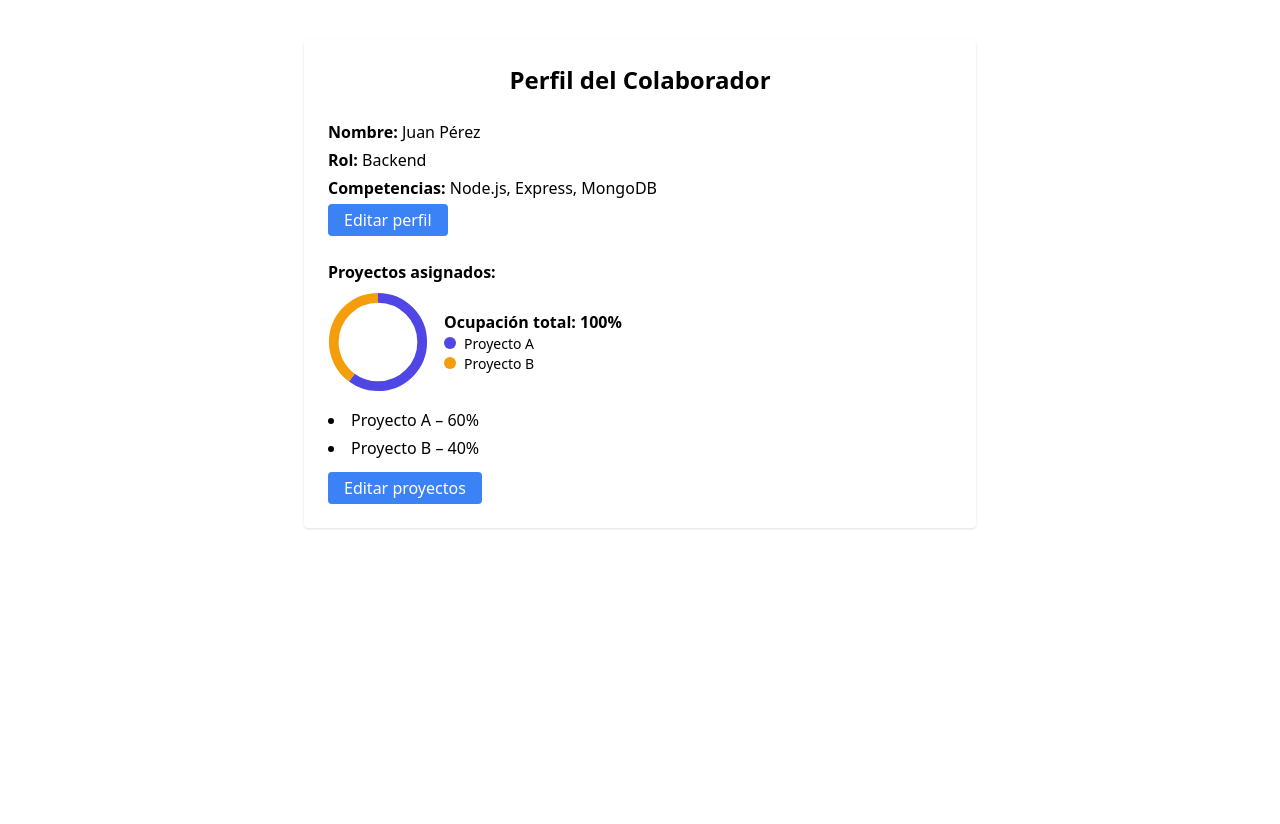
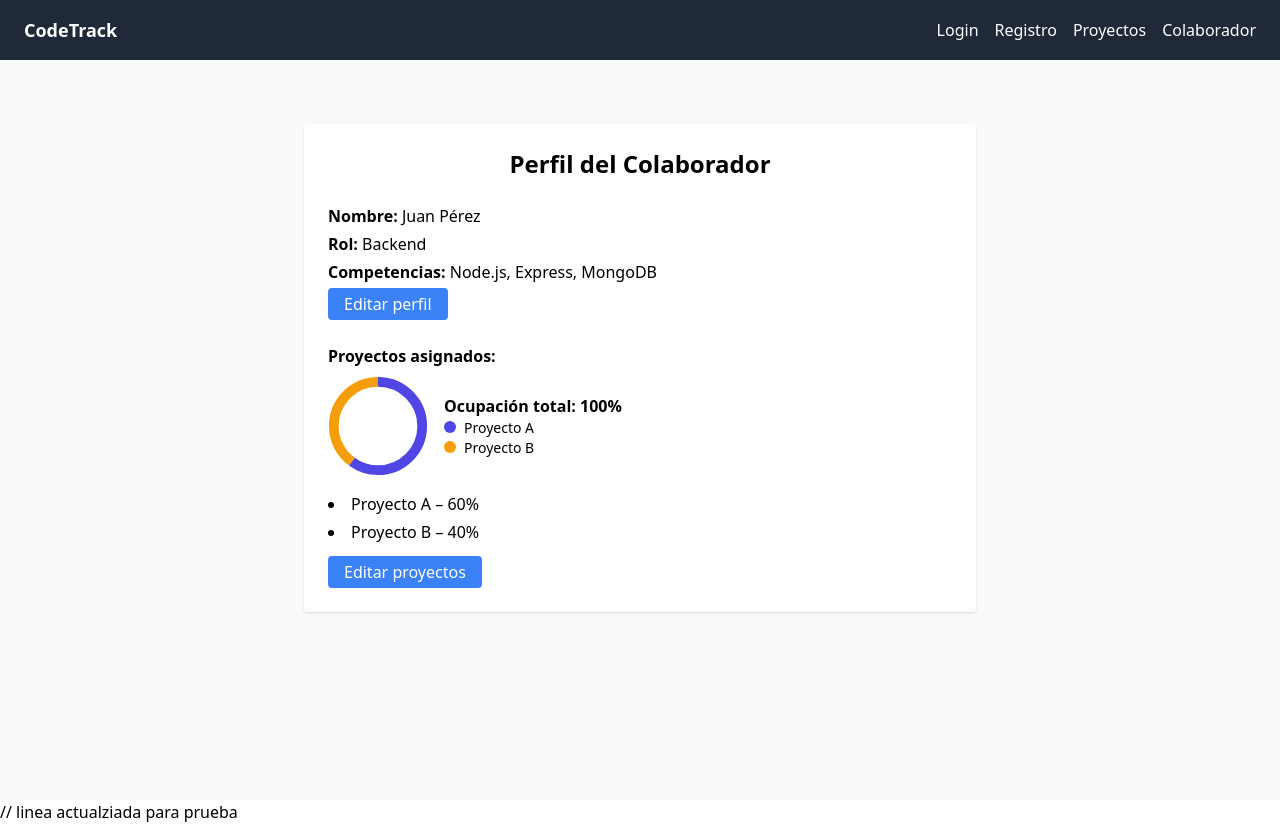
Before and after one commit to GestorAgilInteligente/mi-proyecto-frontend, a React (Vite) app: page /colaborador in a window 1280 px wide. Before the commit the page ends 800 px from the top, so only its background shows below. Built offline with nearby package versions, Linux system fonts and the light colour scheme.

Commit message:
Se creo carpeta component y se incluyo Navbar y Layout, se actualizo main.jsx y routes.jsx se interconecto para navegación con react-router, se elimino y desvincuo app.jsx

```diff
--- /dev/null
+++ b/src/components/Layout.jsx
@@ -0,0 +1,14 @@
+// src/components/Layout.jsx
+import { Outlet } from "react-router-dom";
+import Navbar from "./Navbar";
+
+export default function Layout() {
+  return (
+    <div className="min-h-screen bg-gray-50">
+      <Navbar />
+      <main className="p-6">
+        <Outlet />
+      </main>
+    </div>
+  );
+}
--- /dev/null
+++ b/src/components/Navbar.jsx
@@ -0,0 +1,16 @@
+// src/components/Navbar.jsx
+import { Link } from "react-router-dom";
+
+export default function Navbar() {
+  return (
+    <nav className="bg-gray-800 text-white px-6 py-4 flex justify-between items-center">
+      <h1 className="font-bold text-lg">CodeTrack</h1>
+      <div className="space-x-4">
+        <Link to="/" className="hover:underline">Login</Link>
+        <Link to="/registro" className="hover:underline">Registro</Link>
+        <Link to="/proyectos" className="hover:underline">Proyectos</Link>
+        <Link to="/colaborador" className="hover:underline">Colaborador</Link>
+      </div>
+    </nav>
+  );
+}
--- a/src/main.jsx
+++ b/src/main.jsx
@@ -1,10 +1,10 @@
 import React from 'react';
 import ReactDOM from 'react-dom/client';
-import App from './App.jsx';
+import AppRouter from './routes'; // linea actualizada para prueba.
 import './index.css'; // esta es la línea que activa Tailwind
 
 ReactDOM.createRoot(document.getElementById('root')).render(
   <React.StrictMode>
-    <App />
-  </React.StrictMode>,
-)
+    <AppRouter /> // linea actualziada para prueba
+  </React.StrictMode>
+);
--- a/src/routes.jsx
+++ b/src/routes.jsx
@@ -1,20 +1,28 @@
 // src/routes.jsx
 import { BrowserRouter, Routes, Route } from "react-router-dom";
 import Login from "./pages/Login";
-import RegistroColaborador from "./pages/RegistroColaborador";
+import RegistroColaborador from "./pages/RegisterCollaborator";
 import Proyectos from "./pages/Proyectos";
 import Colaborador from "./pages/Colaborador";
-import ProyectoDetalle from './pages/ProyectoDetalle';
+import ProyectoDetalle from "./pages/ProyectoDetalle";
+import Layout from "./components/Layout"; // nuevo componente para navegación entre paginas
 
 export default function AppRouter() {
   return (
     <BrowserRouter>
       <Routes>
+
+        {/* Ruta SIN layout */}
         <Route path="/" element={<Login />} />
-        <Route path="/registro" element={<RegistroColaborador />} />
-        <Route path="/proyectos" element={<Proyectos />} />
-         <Route path="/colaborador" element={<Colaborador />} />
-         <Route path="/proyecto/:id" element={<ProyectoDetalle />} />
+
+        {/* Rutas CON layout (Navbar + contenido) */}
+        <Route element={<Layout />}>
+          <Route path="/registro" element={<RegistroColaborador />} />
+          <Route path="/proyectos" element={<Proyectos />} />
+          <Route path="/colaborador" element={<Colaborador />} />
+          <Route path="/proyecto/:id" element={<ProyectoDetalle />} />
+        </Route>
+
       </Routes>
     </BrowserRouter>
   );
```
